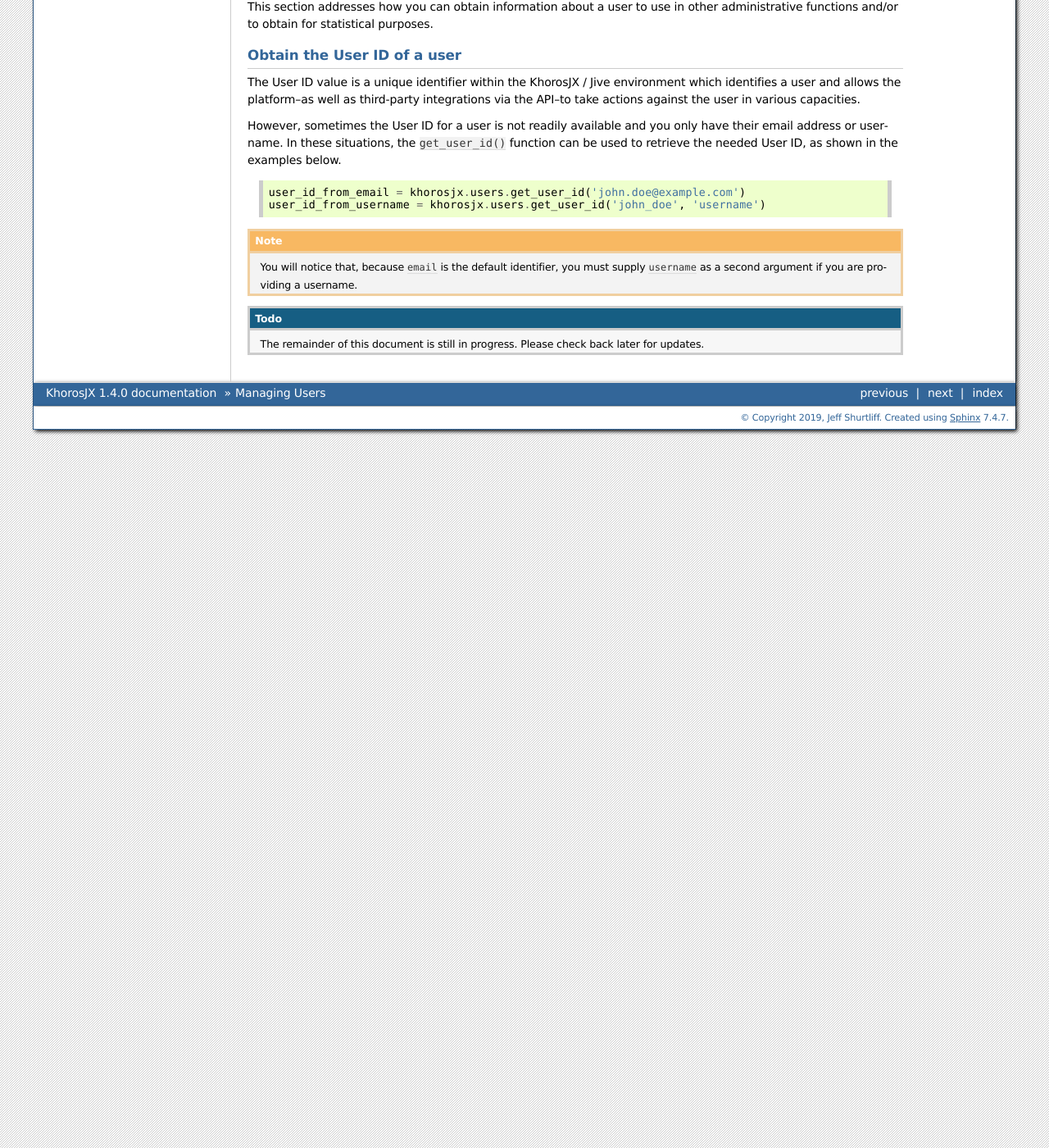
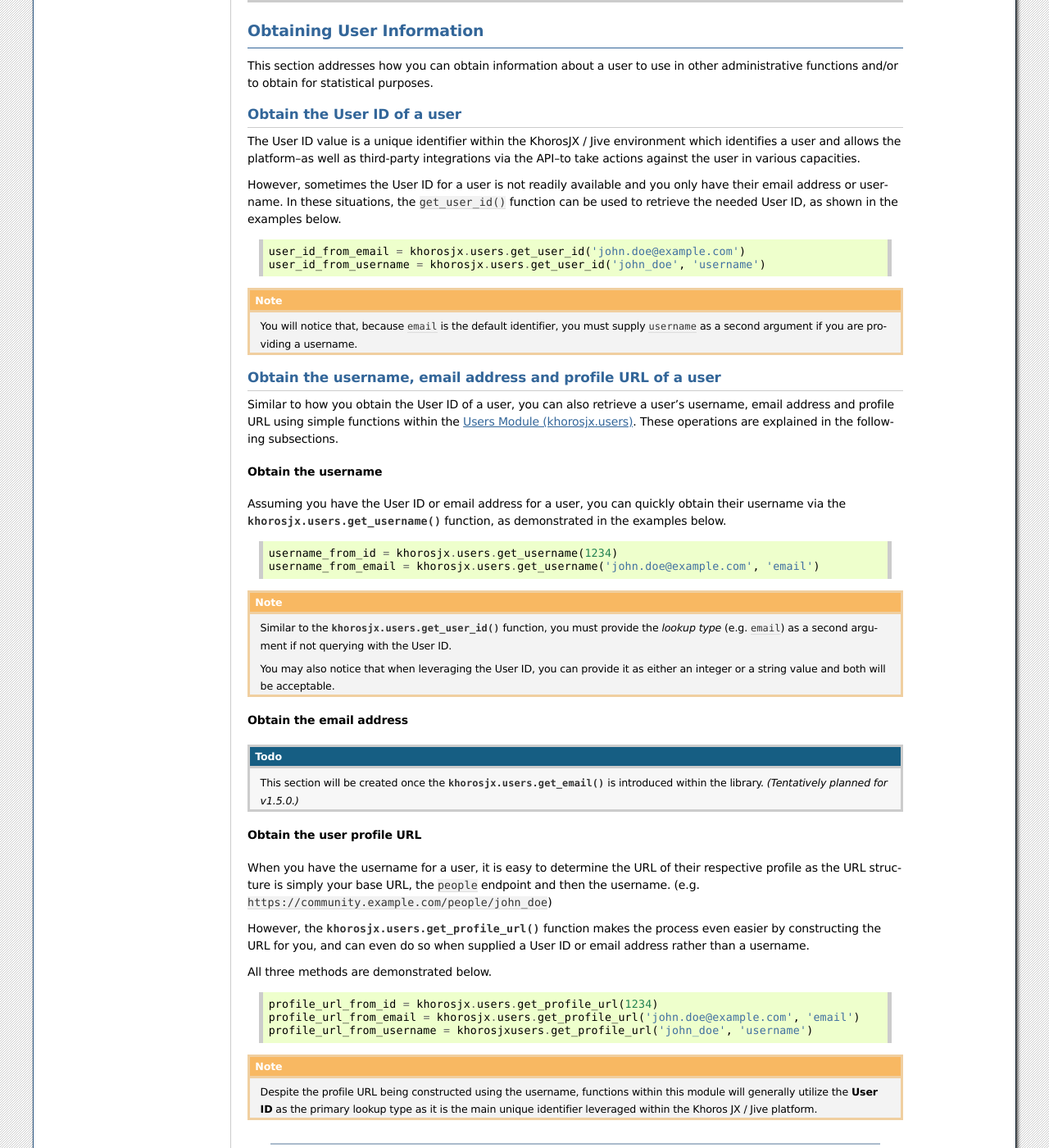
Before and after one commit to jeffshurtliff/khorosjx, a Sphinx documentation site: the page built from docs/managing-users.rst, in a window 1280 px wide and 1400 px high, scrolled down 973 px. Shown: the whole window at 82% size. Built offline with Sphinx 7.4.7, drawn with Linux system fonts in a browser that asks for light colours; some of the changed text lies outside the part shown.

Commit message:
Added new sections to the Managing Users documentation page

```diff
--- a/docs/managing-users.rst
+++ b/docs/managing-users.rst
@@ -49,6 +49,11 @@
     However, it is strongly recommended that you **never** include API credentials in plaintext within
     scripts or other locations that can potentially be accessed by unauthorized parties.
 
+.. seealso::
+
+    To simplify the initialization process, you should consider leveraging the
+    :ref:`supporting-modules:Helper Module (khorosjx.utils.helper)`.
+
 **************************
 Obtaining User Information
 **************************
@@ -77,6 +82,66 @@
     You will notice that, because ``email`` is the default identifier, you must
     supply ``username`` as a second argument if you are providing a username.
 
+Obtain the username, email address and profile URL of a user
+============================================================
+Similar to how you obtain the User ID of a user, you can also retrieve a user's
+username, email address and profile URL using simple functions within the
+:ref:`primary-modules:Users Module (khorosjx.users)`.  These operations are
+explained in the following subsections.
+
+Obtain the username
+-------------------
+Assuming you have the User ID or email address for a user, you can quickly obtain
+their username via the :py:func:`khorosjx.users.get_username` function, as
+demonstrated in the examples below.
+
+.. code-block:: python
+
+    username_from_id = khorosjx.users.get_username(1234)
+    username_from_email = khorosjx.users.get_username('john.doe@example.com', 'email')
+
+.. note::
+
+    Similar to the :py:func:`khorosjx.users.get_user_id` function, you must provide the
+    *lookup type* (e.g. ``email``) as a second argument if not querying with the User ID.
+
+    You may also notice that when leveraging the User ID, you can provide it as either an
+    integer or a string value and both will be acceptable.
+
+Obtain the email address
+------------------------
+
+.. todo::
+
+    This section will be created once the :py:func:`khorosjx.users.get_email()` is
+    introduced within the library. *(Tentatively planned for v1.5.0.)*
+
+Obtain the user profile URL
+---------------------------
+When you have the username for a user, it is easy to determine the URL of their respective
+profile as the URL structure is simply your base URL, the ``people`` endpoint and then the
+username.  (e.g. ``https://community.example.com/people/john_doe``)
+
+However, the :py:func:`khorosjx.users.get_profile_url` function makes the process even
+easier by constructing the URL for you, and can even do so when supplied a User ID or
+email address rather than a username.
+
+All three methods are demonstrated below.
+
+.. code-block:: python
+
+    profile_url_from_id = khorosjx.users.get_profile_url(1234)
+    profile_url_from_email = khorosjx.users.get_profile_url('john.doe@example.com', 'email')
+    profile_url_from_username = khorosjxusers.get_profile_url('john_doe', 'username')
+
+.. note::
+
+    Despite the profile URL being constructed using the username, functions within this
+    module will generally utilize the **User ID** as the primary lookup type as it is the
+    main unique identifier leveraged within the Khoros JX / Jive platform.
+
+-----
+
 .. todo::
 
     The remainder of this document is still in progress. Please check back later
```
